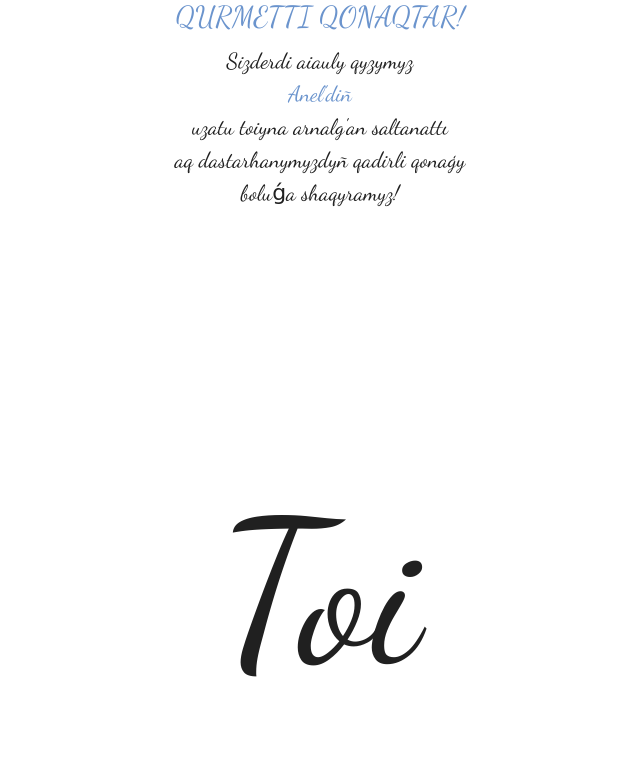
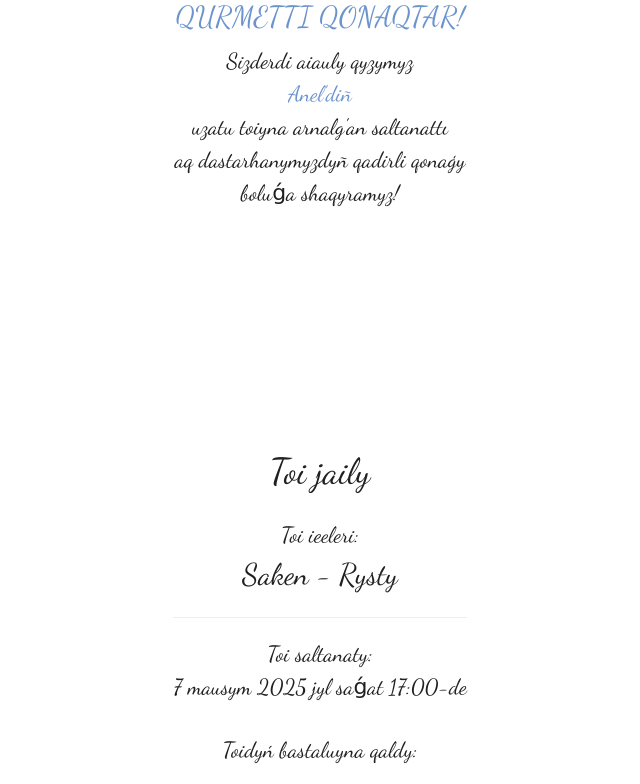
Before and after one commit to Makhmetova/anelle_uzatu, a plain HTML site: page index.html in a window 1280 px wide. Shown: the top 784 px of the page, without its empty margins (320-960 px from the left). Drawn offline with nearby package versions, Linux system fonts and the light colour scheme; a web font is replaced by a local one.

Commit message:
Update shaqyru.css

```diff
--- a/css/shaqyru.css
+++ b/css/shaqyru.css
@@ -127,7 +127,7 @@ body {
 
 .toi1 {
 	font-family: Cormorant-700;
-	font-size: 200px;
+	font-size: 36px;
 	margin-top: 205px;
 	margin-bottom: 20px;
 }
```
